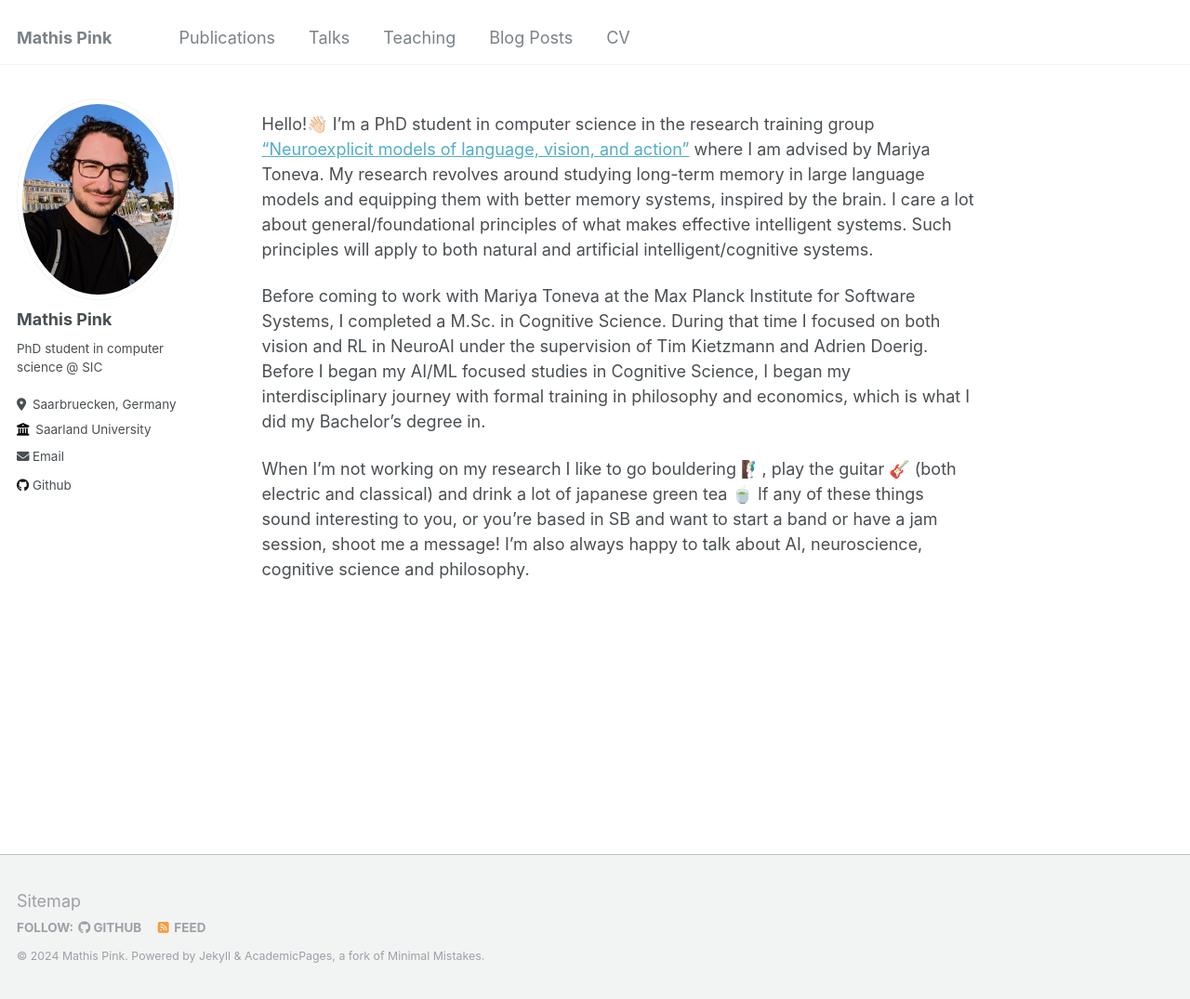
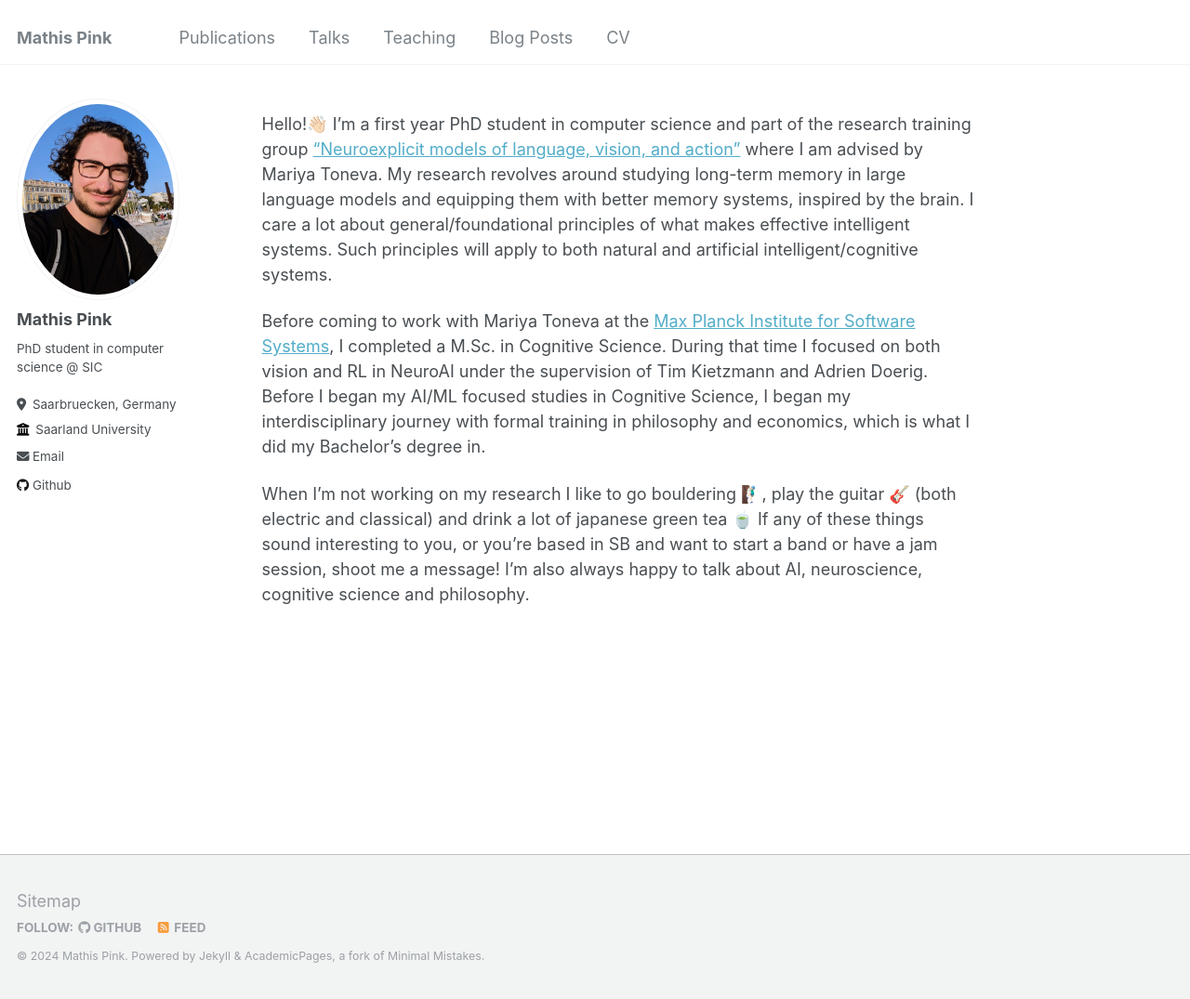
Before and after one commit to mathispink/mathispink.github.io, a Jekyll site: the page built from _pages/about.md, in a window 1280 px wide and 1075 px high. Shown: the whole window at 93% size. Built offline with Jekyll 4.4.1, drawn with Linux system fonts in a browser that asks for light colours.

Commit message:
Update about.md

```diff
--- a/_pages/about.md
+++ b/_pages/about.md
@@ -7,9 +7,9 @@ redirect_from:
   - /about.html
 ---
 
-Hello!👋🏻 I'm a PhD student in computer science in the research training group ["Neuroexplicit models of language, vision, and action"](https://www.neuroexplicit.org/) where I am advised by Mariya Toneva. My research revolves around studying long-term memory in large language models and equipping them with better memory systems, inspired by the brain. I care a lot about general/foundational principles of what makes effective intelligent systems. Such principles will apply to both natural and artificial intelligent/cognitive systems.
+Hello!👋🏻 I'm a first year PhD student in computer science and part of the research training group ["Neuroexplicit models of language, vision, and action"](https://www.neuroexplicit.org/) where I am advised by Mariya Toneva. My research revolves around studying long-term memory in large language models and equipping them with better memory systems, inspired by the brain. I care a lot about general/foundational principles of what makes effective intelligent systems. Such principles will apply to both natural and artificial intelligent/cognitive systems.
 
-Before coming to work with Mariya Toneva at the Max Planck Institute for Software Systems, I completed a M.Sc. in Cognitive Science. During that time I focused on both vision and RL in NeuroAI under the supervision of Tim Kietzmann and Adrien Doerig. Before I began my AI/ML focused studies in Cognitive Science, I began my interdisciplinary journey with formal training in philosophy and economics, which is what I did my Bachelor's degree in.
+Before coming to work with Mariya Toneva at the [Max Planck Institute for Software Systems](https://www.mpi-sws.org/), I completed a M.Sc. in Cognitive Science. During that time I focused on both vision and RL in NeuroAI under the supervision of Tim Kietzmann and Adrien Doerig. Before I began my AI/ML focused studies in Cognitive Science, I began my interdisciplinary journey with formal training in philosophy and economics, which is what I did my Bachelor's degree in.
 
 When I'm not working on my research I like to go bouldering 🧗🏻‍♂️, play the guitar 🎸 (both electric and classical) and drink a lot of japanese green tea 🍵
 If any of these things sound interesting to you, or you're based in SB and want to start a band or have a jam session, shoot me a message! I'm also always happy to talk about AI, neuroscience, cognitive science and philosophy.
```
